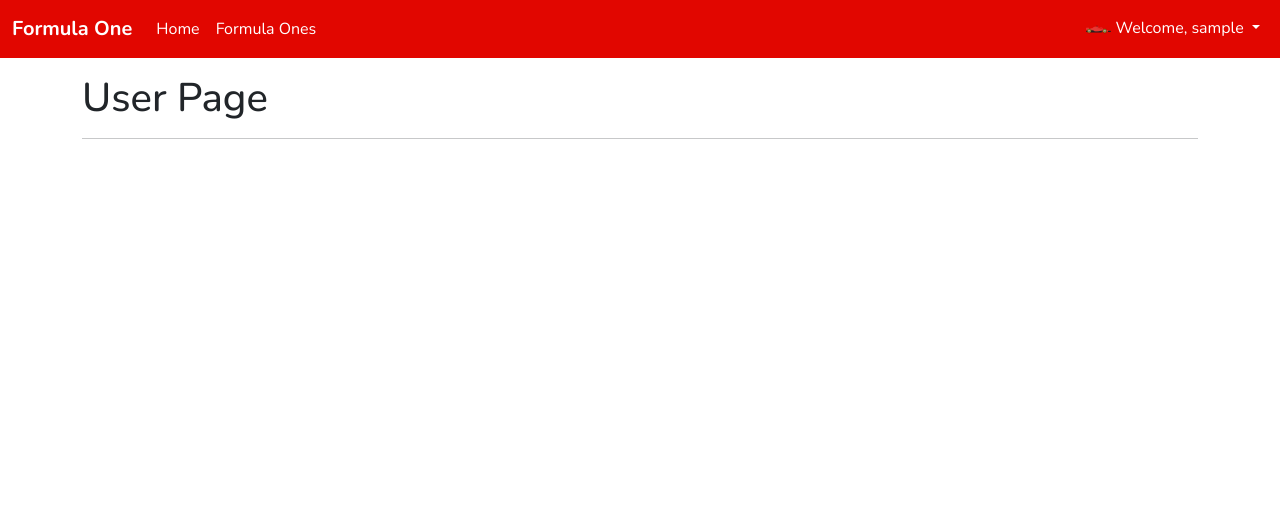
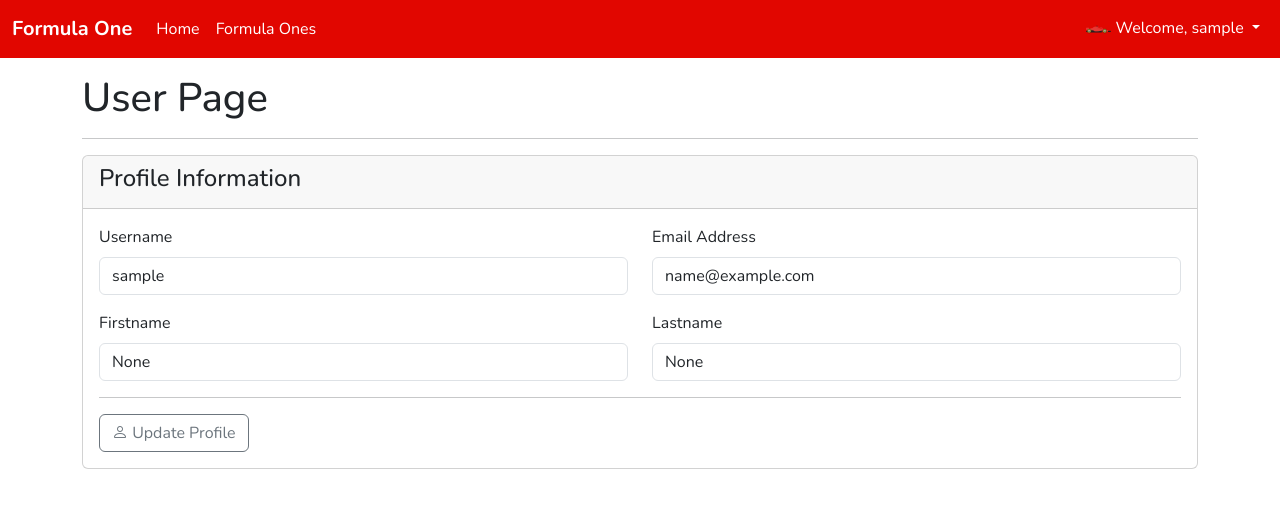
Before and after one commit to std67122420214-cell/Mini-Project, a Flask app: page /users/ in a window 1280 px wide. Shown: the top 508 px of the page. Run offline with Flask 3, Linux system fonts and the light colour scheme; the visitor is signed in with stand-in values (Sample User, id 1).

Commit message:
เพิ่ม

```diff
--- a/formulaone/users/templates/users/index.html
+++ b/formulaone/users/templates/users/index.html
@@ -1,12 +1,62 @@
 {% extends 'layout.html' %}
 
 {% block title %}
-  {{title}}
+  {{ title }}
 {% endblock %}
 
 {% block content %}
-  <div class="container mt-3">
-    <h1>{{title}}</h1>
-    <hr>
+
+<div class="container mt-3 mb-3">
+
+  <h1>{{ title }}</h1>
+  <hr>
+
+  <div class="card">
+
+    <div class="card-header">
+      <h4>Profile Information</h4>
+    </div>
+
+    <div class="card-body">
+
+      <div class="row mb-3">
+
+        <div class="col-md-6">
+          <label class="form-label">Username</label>
+          <input type="text" class="form-control" value="{{ current_user.username }}" readonly>
+        </div>
+
+        <div class="col-md-6">
+          <label class="form-label">Email Address</label>
+          <input type="text" class="form-control" value="{{ current_user.email }}" readonly>
+        </div>
+
+      </div>
+
+      <div class="row mb-3">
+
+        <div class="col-md-6">
+          <label class="form-label">Firstname</label>
+          <input type="text" class="form-control" value="{{ current_user.firstname }}" readonly>
+        </div>
+
+        <div class="col-md-6">
+          <label class="form-label">Lastname</label>
+          <input type="text" class="form-control" value="{{ current_user.lastname }}" readonly>
+        </div>
+
+      </div>
+
+      <hr>
+
+      <a href="{{ url_for('users.change_password') }}" class="btn btn-outline-secondary">
+        <i class="bi bi-person"></i> Update Profile
+      </a>
+
+    </div>
+
   </div>
+
+</div>
+
 {% endblock %}
```
